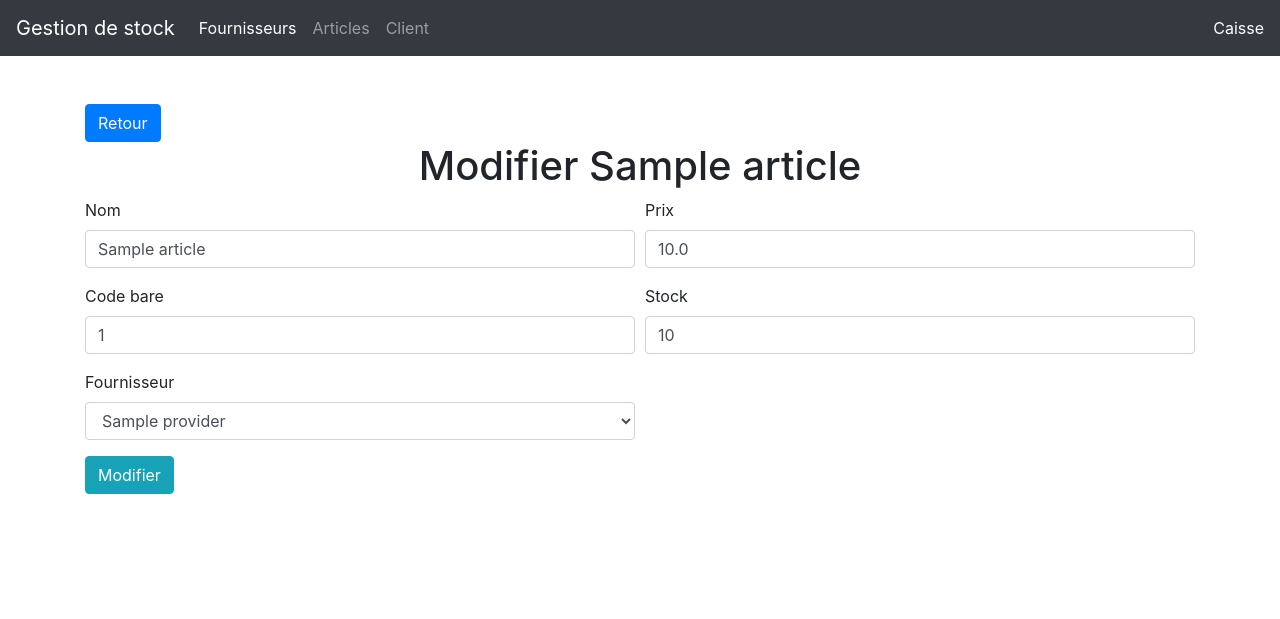
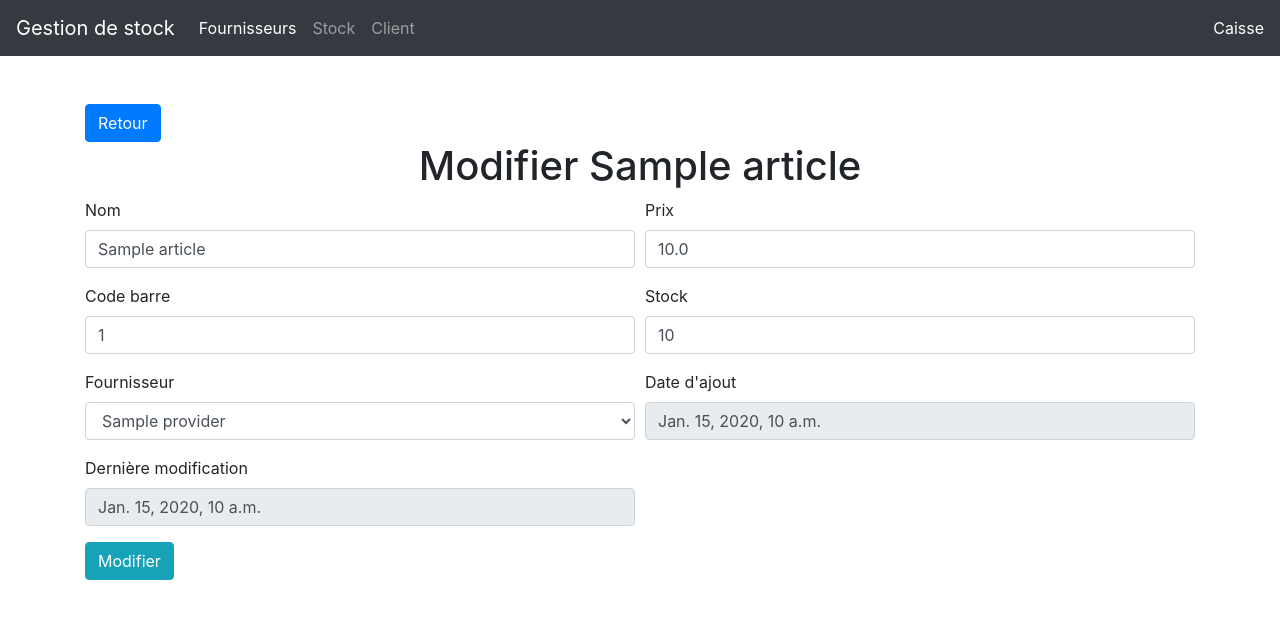
Before and after one commit to omar-laabdi/pfa_2024_GSTOCK, a Django app: page /edit_article/1 in a window 1280 px wide. Shown: the top 619 px of the page. Run offline with Django 3.2, Linux system fonts and the light colour scheme; tables that the repository leaves empty hold one stand-in row (values such as "Sample post").

Commit message:
date ajout/ last modifier

```diff
--- a/mysite/blog/models.py
+++ b/mysite/blog/models.py
@@ -1,5 +1,5 @@
 from django.db import models
-
+from django.utils import timezone
 DEFAULT_ID = 1
 
 
@@ -30,6 +30,12 @@ class Article(models.Model):
     stock = models.IntegerField(default=0)
     provider = models.ForeignKey('Provider', on_delete=models.CASCADE, default=DEFAULT_ID)
     client = models.ForeignKey(Client, on_delete=models.SET_NULL, null=True, blank=True)
+    date_added = models.DateTimeField(auto_now_add=True)
+    last_modified = models.DateTimeField(auto_now=True)
+
+    def __str__(self):
+        return self.name
+
 
 
     def __str__(self):
--- a/mysite/blog/templates/blog/edit_article.html
+++ b/mysite/blog/templates/blog/edit_article.html
@@ -1,6 +1,7 @@
-{% extends 'blog/layout.html' %} {% block body %}
+{% extends 'blog/layout.html' %}
+{% block body %}
 <div class="edit-background">
-	<input class="btn btn-primary" type=button value="Retour" onClick="javascript:history.go(-1);">
+    <input class="btn btn-primary" type="button" value="Retour" onClick="javascript:history.go(-1);">
 
     <div class="edit-title text-center">
         <div class="">
@@ -15,24 +16,24 @@
                     {% csrf_token %}
                     <div class="form-row">
                         <div class="form-group col-md-6">
-							<label for="name">Nom</label> <input type="text"
-								class="form-control" name="name" value="{{article.name}}">
+                            <label for="name">Nom</label>
+                            <input type="text" class="form-control" name="name" value="{{article.name}}">
                         </div>
                         <div class="form-group col-md-6">
-							<label for="phone">Prix</label> <input type="number" step="0.01"
-								class="form-control" name="price" value="{{article.price}}">
+                            <label for="price">Prix</label>
+                            <input type="number" step="0.01" class="form-control" name="price" value="{{article.price}}">
                         </div>
                         <div class="form-group col-md-6">
-							<label for="phone">Code bare</label> <input type="number"
-								class="form-control" name="barcode" value="{{article.barcode}}">
+                            <label for="barcode">Code barre</label>
+                            <input type="number" class="form-control" name="barcode" value="{{article.barcode}}">
                         </div>
                         <div class="form-group col-md-6">
-							<label for="address">Stock</label> <input type="number"
-								class="form-control" name="stock" value="{{article.stock}}">
+                            <label for="stock">Stock</label>
+                            <input type="number" class="form-control" name="stock" value="{{article.stock}}">
                         </div>
                         <div class="form-group col-md-6">
-							<label for="provider">Fournisseur</label> <select
-								class="form-control" name="provider">
+                            <label for="provider">Fournisseur</label>
+                            <select class="form-control" name="provider">
                                 {% for provider in list_provider %}
                                     {% if provider.id == article.provider.id %}
                                         <option value="{{article.provider.id}}" selected="selected">{{article.provider.name}}</option>
@@ -42,6 +43,14 @@
                                 {% endfor %}
                             </select>
                         </div>
+                        <div class="form-group col-md-6">
+                            <label for="date_added">Date d'ajout</label>
+                            <input type="text" class="form-control" name="date_added" value="{{article.date_added}}" readonly>
+                        </div>
+                        <div class="form-group col-md-6">
+                            <label for="last_modified">Dernière modification</label>
+                            <input type="text" class="form-control" name="last_modified" value="{{article.last_modified}}" readonly>
+                        </div>
                     </div>
                     <button type="submit" class="btn btn-info">Modifier</button>
                 </form>
--- a/mysite/blog/templates/blog/layout.html
+++ b/mysite/blog/templates/blog/layout.html
@@ -25,7 +25,7 @@
 			<ul class="navbar-nav mr-auto">
 				<li class="nav-item active"><a class="nav-link active"
 					href="/provider">Fournisseurs <span class="sr-only">(current)</span></a></li>
-				<li><a class="nav-link" href="/article">Articles</a></li>
+				<li><a class="nav-link" href="/article">Stock</a></li>
 				<li><a class="nav-link" href="/client">Client</a></li>
 			</ul>
 			<a style="color: #fff" href="/caisse">Caisse</a>
```
Also changed, not shown: mysite/blog/templates/blog/article.html (+6 -2 lines), mysite/blog/migrations/0006_article_date_added_article_last_modified.py (added), mysite/blog/migrations/0007_alter_article_date_added_alter_article_last_modified.py (added). Lines whose indentation alone changed are shown as unchanged.
